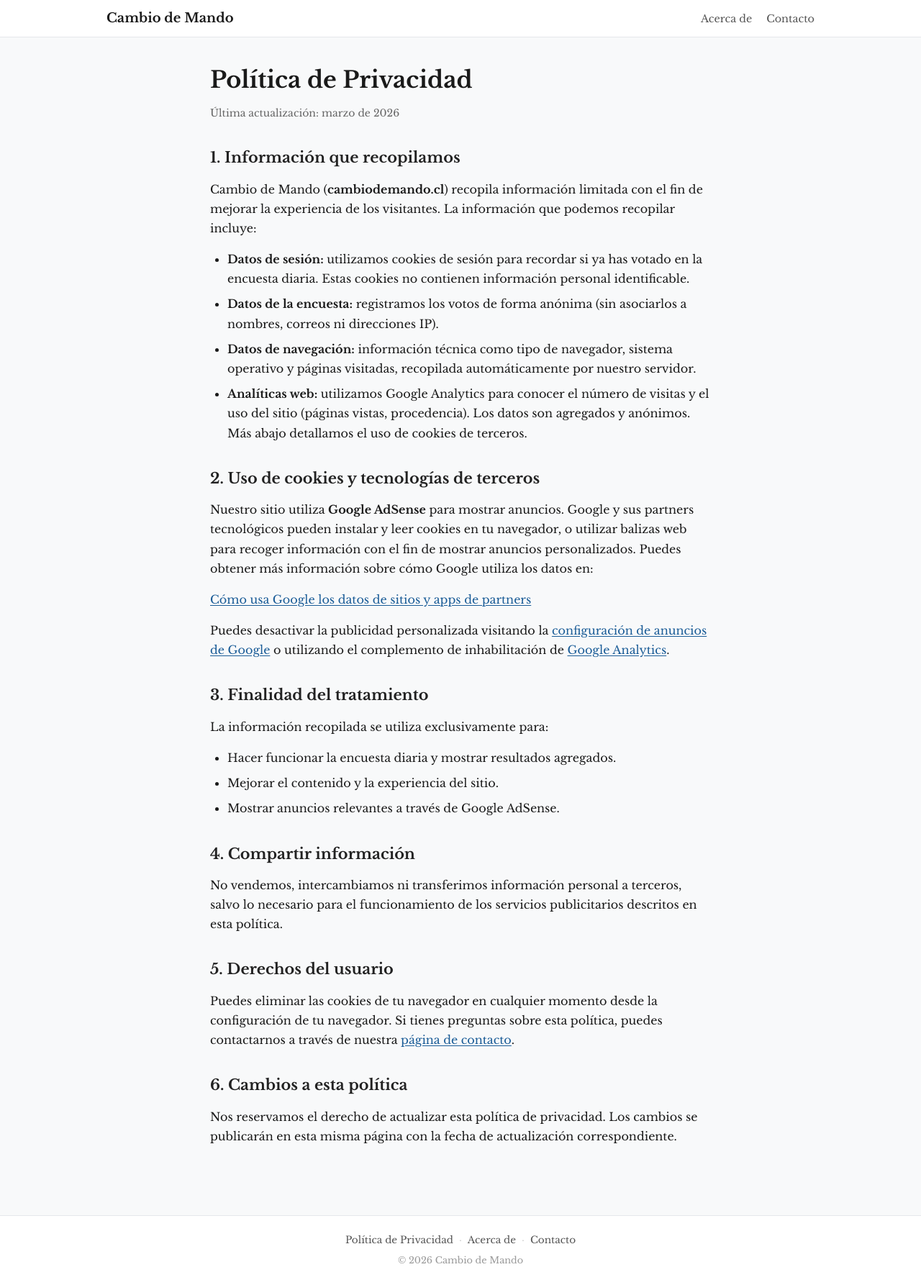
After one commit to pauleatonc/cambiodemando, a Django app: page /privacidad/ in a window 1280 px wide. The commit adds this page. Shown: the whole page at 72% size. Run offline with Django 5.2, Linux system fonts and the light colour scheme.

Commit message:
ADDing google analytics and fixing for google sense

```diff
--- /dev/null
+++ b/applications/pages/apps.py
@@ -0,0 +1,6 @@
+from django.apps import AppConfig
+
+
+class PagesConfig(AppConfig):
+    default_auto_field = 'django.db.models.BigAutoField'
+    name = 'applications.pages'
--- /dev/null
+++ b/applications/pages/static/pages/pages.css
@@ -0,0 +1,84 @@
+/* Páginas estáticas (privacidad, acerca de, contacto) */
+.page-article {
+  max-width: 46rem;
+  margin: 0 auto;
+  padding: 2rem 1.25rem 3rem;
+  font-family: inherit;
+  line-height: 1.7;
+  color: #1a1a1a;
+}
+
+.page-article h1 {
+  font-size: clamp(1.5rem, 4vw, 2rem);
+  font-weight: 700;
+  margin: 0 0 0.5rem;
+}
+
+.page-updated {
+  font-size: 0.875rem;
+  color: #666;
+  margin: 0 0 2rem;
+}
+
+.page-article h2 {
+  font-size: clamp(1.1rem, 3vw, 1.3rem);
+  font-weight: 600;
+  margin: 2rem 0 0.75rem;
+  color: #222;
+}
+
+.page-article p {
+  margin: 0 0 1rem;
+}
+
+.page-article ul {
+  margin: 0 0 1rem;
+  padding-left: 1.5rem;
+}
+
+.page-article li {
+  margin-bottom: 0.5rem;
+}
+
+.page-article a {
+  color: #1a5c97;
+  text-decoration: underline;
+  text-underline-offset: 2px;
+}
+
+.page-article a:hover {
+  color: #0d3d6b;
+}
+
+/* Tarjeta de contacto (email) */
+.contact-card {
+  display: flex;
+  align-items: center;
+  gap: 0.75rem;
+  padding: 1.25rem 1.5rem;
+  background: #fff;
+  border-radius: 8px;
+  box-shadow: 0 1px 4px rgba(0, 0, 0, 0.08);
+  margin: 1.5rem 0;
+  max-width: 28rem;
+}
+
+.contact-icon {
+  width: 1.75rem;
+  height: 1.75rem;
+  flex-shrink: 0;
+  color: #555;
+}
+
+.contact-email {
+  font-size: 1.05rem;
+  font-weight: 600;
+  color: #1a5c97;
+  word-break: break-all;
+}
+
+@media (max-width: 480px) {
+  .page-article {
+    padding: 1.25rem 1rem 2rem;
+  }
+}
--- /dev/null
+++ b/applications/pages/templates/pages/privacy.html
@@ -0,0 +1,107 @@
+{% extends "base.html" %}
+{% load static %}
+
+{% block title %}{{ title }}{% endblock %}
+{% block meta_description %}{{ meta_description }}{% endblock %}
+
+{% block extra_css %}
+<link rel="stylesheet" href="{% static 'pages/pages.css' %}">
+{% endblock %}
+
+{% block content %}
+<article class="page-article">
+  <h1>Política de Privacidad</h1>
+  <p class="page-updated">Última actualización: marzo de 2026</p>
+
+  <section>
+    <h2>1. Información que recopilamos</h2>
+    <p>
+      Cambio de Mando (<strong>cambiodemando.cl</strong>) recopila información limitada
+      con el fin de mejorar la experiencia de los visitantes. La información que
+      podemos recopilar incluye:
+    </p>
+    <ul>
+      <li>
+        <strong>Datos de sesión:</strong> utilizamos cookies de sesión para
+        recordar si ya has votado en la encuesta diaria. Estas cookies no
+        contienen información personal identificable.
+      </li>
+      <li>
+        <strong>Datos de la encuesta:</strong> registramos los votos de forma anónima
+        (sin asociarlos a nombres, correos ni direcciones IP).
+      </li>
+      <li>
+        <strong>Datos de navegación:</strong> información técnica como tipo de
+        navegador, sistema operativo y páginas visitadas, recopilada
+        automáticamente por nuestro servidor.
+      </li>
+      <li>
+        <strong>Analíticas web:</strong> utilizamos Google Analytics para conocer
+        el número de visitas y el uso del sitio (páginas vistas, procedencia).
+        Los datos son agregados y anónimos. Más abajo detallamos el uso de
+        cookies de terceros.
+      </li>
+    </ul>
+  </section>
+
+  <section>
+    <h2>2. Uso de cookies y tecnologías de terceros</h2>
+    <p>
+      Nuestro sitio utiliza <strong>Google AdSense</strong> para mostrar anuncios.
+      Google y sus partners tecnológicos pueden instalar y leer cookies en tu
+      navegador, o utilizar balizas web para recoger información con el fin de
+      mostrar anuncios personalizados. Puedes obtener más información sobre cómo
+      Google utiliza los datos en:
+    </p>
+    <p>
+      <a href="https://policies.google.com/technologies/partner-sites" target="_blank" rel="noopener noreferrer">
+        Cómo usa Google los datos de sitios y apps de partners
+      </a>
+    </p>
+    <p>
+      Puedes desactivar la publicidad personalizada visitando la
+      <a href="https://www.google.com/settings/ads" target="_blank" rel="noopener noreferrer">configuración de anuncios de Google</a>
+      o utilizando el complemento de inhabilitación de
+      <a href="https://tools.google.com/dlpage/gaoptout" target="_blank" rel="noopener noreferrer">Google Analytics</a>.
+    </p>
+  </section>
+
+  <section>
+    <h2>3. Finalidad del tratamiento</h2>
+    <p>La información recopilada se utiliza exclusivamente para:</p>
+    <ul>
+      <li>Hacer funcionar la encuesta diaria y mostrar resultados agregados.</li>
+      <li>Mejorar el contenido y la experiencia del sitio.</li>
+      <li>Mostrar anuncios relevantes a través de Google AdSense.</li>
+    </ul>
+  </section>
+
+  <section>
+    <h2>4. Compartir información</h2>
+    <p>
+      No vendemos, intercambiamos ni transferimos información personal a
+      terceros, salvo lo necesario para el funcionamiento de los servicios
+      publicitarios descritos en esta política.
+    </p>
+  </section>
+
+  <section>
+    <h2>5. Derechos del usuario</h2>
+    <p>
+      Puedes eliminar las cookies de tu navegador en cualquier momento desde
+      la configuración de tu navegador. Si tienes preguntas sobre esta política,
+      puedes contactarnos a través de nuestra
+      <a href="{% url 'pages:contact' %}">página de contacto</a>.
+    </p>
+  </section>
+
+  <section>
+    <h2>6. Cambios a esta política</h2>
+    <p>
+      Nos reservamos el derecho de actualizar esta política de privacidad. Los
+      cambios se publicarán en esta misma página con la fecha de actualización
+      correspondiente.
+    </p>
+  </section>
+</article>
+{% endblock %}
--- /dev/null
+++ b/applications/pages/urls.py
@@ -0,0 +1,13 @@
+from django.urls import path
+
+from . import views
+
+app_name = 'pages'
+
+urlpatterns = [
+    path('privacidad/', views.privacy, name='privacy'),
+    path('acerca-de/', views.about, name='about'),
+    path('contacto/', views.contact, name='contact'),
+    path('robots.txt', views.robots_txt, name='robots_txt'),
+    path('ads.txt', views.ads_txt, name='ads_txt'),
+]
--- /dev/null
+++ b/applications/pages/views.py
@@ -0,0 +1,49 @@
+from django.conf import settings
+from django.http import HttpResponse
+from django.shortcuts import render
+
+
+def privacy(request):
+    return render(request, 'pages/privacy.html', {
+        'title': 'Política de Privacidad — Cambio de Mando',
+        'meta_description': 'Política de privacidad del sitio Cambio de Mando.',
+    })
+
+
+def about(request):
+    return render(request, 'pages/about.html', {
+        'title': 'Acerca de — Cambio de Mando',
+        'meta_description': 'Conoce el propósito y el equipo detrás de Cambio de Mando.',
+    })
+
+
+def contact(request):
+    return render(request, 'pages/contact.html', {
+        'title': 'Contacto — Cambio de Mando',
+        'meta_description': 'Información de contacto de Cambio de Mando.',
+        'contact_email': getattr(settings, 'CONTACT_EMAIL', ''),
+    })
+
+
+def robots_txt(request):
+    sitemap_url = request.build_absolute_uri('/sitemap.xml')
+    lines = [
+        'User-agent: *',
+        'Allow: /',
+        '',
+        'Disallow: /admin/',
+        'Disallow: /poll/api/',
+        '',
+        f'Sitemap: {sitemap_url}',
+    ]
+    return HttpResponse('\n'.join(lines), content_type='text/plain')
+
+
+def ads_txt(request):
+    adsense_client = getattr(settings, 'ADSENSE_CLIENT', '')
+    if adsense_client:
+        pub_id = adsense_client.replace('ca-pub-', '').replace('ca-', '')
+        content = f'google.com, pub-{pub_id}, DIRECT, f08c47fec0942fa0\n'
+    else:
+        content = ''
+    return HttpResponse(content, content_type='text/plain')
--- a/cambiodemando/context_processors.py
+++ b/cambiodemando/context_processors.py
@@ -1,4 +1,6 @@
-"""Context processors para templates (AdSense, verificación de sitio)."""
+"""Context processors para templates (AdSense, verificación de sitio, datos globales)."""
+from datetime import datetime
+
 from django.conf import settings
 
 
@@ -11,4 +13,6 @@ def google_verification(request):
         'adsense_slot_inline_bottom': getattr(settings, 'ADSENSE_SLOT_INLINE_BOTTOM', ''),
         'adsense_slot_rail_left': getattr(settings, 'ADSENSE_SLOT_RAIL_LEFT', ''),
         'adsense_slot_rail_right': getattr(settings, 'ADSENSE_SLOT_RAIL_RIGHT', ''),
+        'ga_measurement_id': getattr(settings, 'GA_MEASUREMENT_ID', ''),
+        'current_year': datetime.now().year,
     }
--- a/cambiodemando/urls.py
+++ b/cambiodemando/urls.py
@@ -1,28 +1,21 @@
-"""
-URL configuration for cambiodemando project.
-
-The `urlpatterns` list routes URLs to views. For more information please see:
-    https://docs.djangoproject.com/en/6.0/topics/http/urls/
-Examples:
-Function views
-    1. Add an import:  from my_app import views
-    2. Add a URL to urlpatterns:  path('', views.home, name='home')
-Class-based views
-    1. Add an import:  from other_app.views import Home
-    2. Add a URL to urlpatterns:  path('', Home.as_view(), name='home')
-Including another URLconf
-    1. Import the include() function: from django.urls import include, path
-    2. Add a URL to urlpatterns:  path('blog/', include('blog.urls'))
-"""
 from django.contrib import admin
+from django.contrib.sitemaps.views import sitemap
 from django.conf import settings
 from django.conf.urls.static import static
 from django.urls import path, include
 
+from applications.pages.sitemaps import StaticViewSitemap
+
+sitemaps = {
+    'static': StaticViewSitemap,
+}
+
 urlpatterns = [
     path('admin/', admin.site.urls),
     path('', include('applications.countdown.urls')),
+    path('', include('applications.pages.urls')),
     path('poll/', include('applications.poll.urls')),
+    path('sitemap.xml', sitemap, {'sitemaps': sitemaps}, name='django.contrib.sitemaps.views.sitemap'),
 ]
 
 if settings.DEBUG:
--- a/static/global/style.css
+++ b/static/global/style.css
@@ -11,6 +11,8 @@ html {
 body {
   margin: 0;
   min-height: 100vh;
+  display: flex;
+  flex-direction: column;
   font-family: "Libre Baskerville", Georgia, "Times New Roman", serif;
   background: #f8f9fa;
   color: #1a1a1a;
@@ -18,6 +20,99 @@ body {
 }
 
 main {
-  min-height: 100vh;
-  padding-bottom: 3rem;
+  flex: 1;
+  padding-bottom: 2rem;
 }
+
+/* Header / Nav */
+.site-header {
+  background: #fff;
+  border-bottom: 1px solid #e5e7eb;
+  position: sticky;
+  top: 0;
+  z-index: 100;
+}
+
+.site-nav {
+  max-width: 64rem;
+  margin: 0 auto;
+  padding: 0.75rem 1.25rem;
+  display: flex;
+  align-items: center;
+  justify-content: space-between;
+  gap: 1rem;
+}
+
+.site-logo {
+  font-size: 1.125rem;
+  font-weight: 700;
+  color: #1a1a1a;
+  text-decoration: none;
+  white-space: nowrap;
+}
+
+.site-logo:hover {
+  color: #333;
+}
+
+.nav-links {
+  list-style: none;
+  margin: 0;
+  padding: 0;
+  display: flex;
+  gap: 1.25rem;
+}
+
+.nav-links a {
+  font-size: 0.9rem;
+  color: #555;
+  text-decoration: none;
+  transition: color 0.15s;
+}
+
+.nav-links a:hover {
+  color: #1a1a1a;
+  text-decoration: underline;
+  text-underline-offset: 3px;
+}
+
+/* Footer */
+.site-footer {
+  border-top: 1px solid #e5e7eb;
+  background: #fff;
+  padding: 1.5rem 1.25rem;
+  text-align: center;
+  font-size: 0.85rem;
+  color: #666;
+}
+
+.footer-nav {
+  display: flex;
+  justify-content: center;
+  align-items: center;
+  flex-wrap: wrap;
+  gap: 0.5rem;
+  margin-bottom: 0.5rem;
+}
+
+.footer-nav a {
+  color: #555;
+  text-decoration: none;
+  transition: color 0.15s;
+}
+
+.footer-nav a:hover {
+  color: #1a1a1a;
+  text-decoration: underline;
+  text-underline-offset: 2px;
+}
+
+.footer-sep {
+  color: #ccc;
+}
+
+.footer-copy {
+  margin: 0;
+  color: #999;
+  font-size: 0.8rem;
+}
--- a/templates/base.html
+++ b/templates/base.html
@@ -5,10 +5,29 @@
     <meta charset="UTF-8">
     <meta name="viewport" content="width=device-width, initial-scale=1.0">
     <title>{% block title %}Cambio de mando{% endblock %}</title>
+    <meta name="description" content="{% block meta_description %}Cuenta regresiva hasta el próximo cambio de mando presidencial en Chile. Participa en la encuesta diaria.{% endblock %}">
+    <meta property="og:title" content="{% block og_title %}Cambio de Mando{% endblock %}">
+    <meta property="og:description" content="Cuenta regresiva hasta el próximo cambio de mando presidencial en Chile.">
+    <meta property="og:type" content="website">
+    <meta property="og:locale" content="es_CL">
+    {% if google_site_verification %}
+    <meta name="google-site-verification" content="{{ google_site_verification }}">
+    {% endif %}
     {% if adsense_client %}
     <meta name="google-adsense-account" content="{{ adsense_client }}">
     <script async src="https://pagead2.googlesyndication.com/pagead/js/adsbygoogle.js?client={{ adsense_client }}"
      crossorigin="anonymous"></script>
+    {% endif %}
+    {% if ga_measurement_id %}
+    <!-- Google tag (gtag.js) -->
+    <script async src="https://www.googletagmanager.com/gtag/js?id={{ ga_measurement_id }}"></script>
+    <script>
+      window.dataLayer = window.dataLayer || [];
+      function gtag(){dataLayer.push(arguments);}
+      gtag('js', new Date());
+
+      gtag('config', '{{ ga_measurement_id }}');
+    </script>
     {% endif %}
     <link rel="icon" type="image/jpeg" href="{% static 'img/favicon.jpg' %}">
     <link rel="preconnect" href="https://fonts.googleapis.com">
@@ -18,8 +37,29 @@
     {% block extra_css %}{% endblock %}
 </head>
 <body>
+    <header class="site-header">
+      <nav class="site-nav" aria-label="Navegación principal">
+        <a href="{% url 'countdown:index' %}" class="site-logo">Cambio de Mando</a>
+        <ul class="nav-links">
+          <li><a href="{% url 'pages:about' %}">Acerca de</a></li>
+          <li><a href="{% url 'pages:contact' %}">Contacto</a></li>
+        </ul>
+      </nav>
+    </header>
+
     <main>
         {% block content %}{% endblock %}
     </main>
+
+    <footer class="site-footer">
+      <nav class="footer-nav" aria-label="Enlaces legales">
+        <a href="{% url 'pages:privacy' %}">Política de Privacidad</a>
+        <span class="footer-sep" aria-hidden="true">&middot;</span>
+        <a href="{% url 'pages:about' %}">Acerca de</a>
+        <span class="footer-sep" aria-hidden="true">&middot;</span>
+        <a href="{% url 'pages:contact' %}">Contacto</a>
+      </nav>
+      <p class="footer-copy">&copy; {{ current_year }} Cambio de Mando</p>
+    </footer>
 </body>
 </html>
```
Also changed, not shown: applications/countdown/static/countdown/countdown.css (+3 -43 lines), applications/countdown/templates/countdown/index.html (+0 -31 lines), applications/pages/sitemaps.py (added, +17 -0 lines), applications/pages/templates/pages/about.html (added, +63 -0 lines), applications/pages/templates/pages/contact.html (added, +38 -0 lines), cambiodemando/settings/base.py (+8 -0 lines), applications/pages/__init__.py (added), 1 other file.
